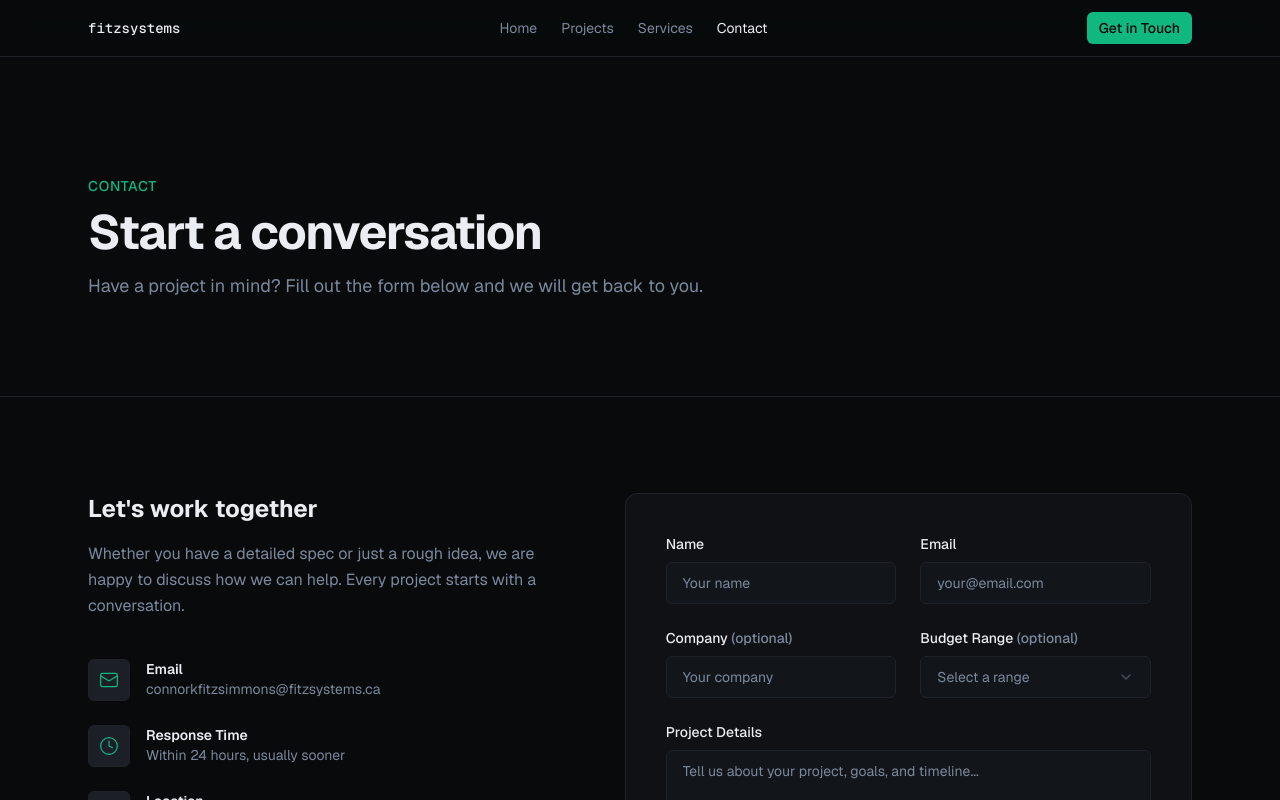
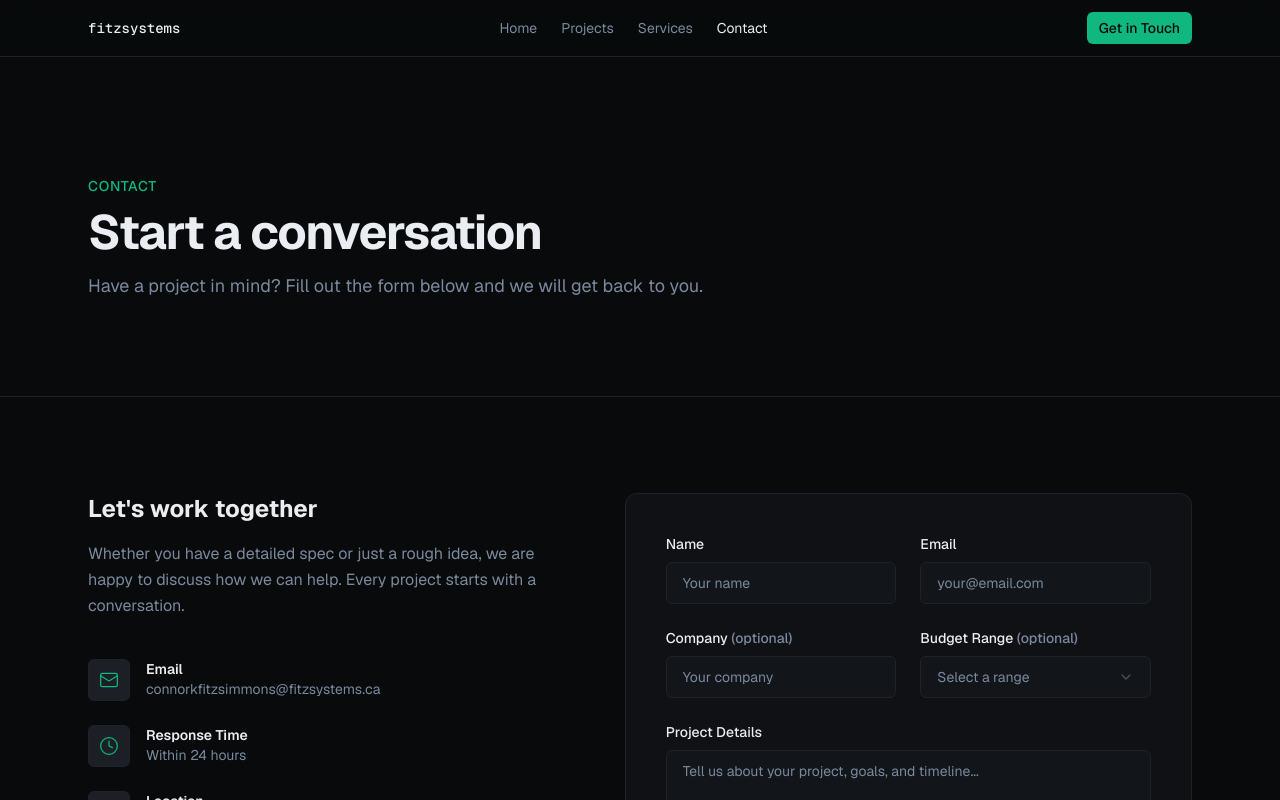
Before and after one commit to connor-kfitz/fitzsystems, a Next.js app: page /contact in a window 1280 px wide. Shown: the top 800 px of the page. Built offline with nearby package versions, Linux system fonts and the light colour scheme.

Commit message:
Contact Text Updates

```diff
--- a/components/contact/ContactInfo.tsx
+++ b/components/contact/ContactInfo.tsx
@@ -69,7 +69,7 @@ export default function ContactInfo() {
               Response Time
             </p>
             <p className="text-sm text-muted-foreground">
-              Within 24 hours, usually sooner
+              Within 24 hours
             </p>
           </div>
         </div>
```
